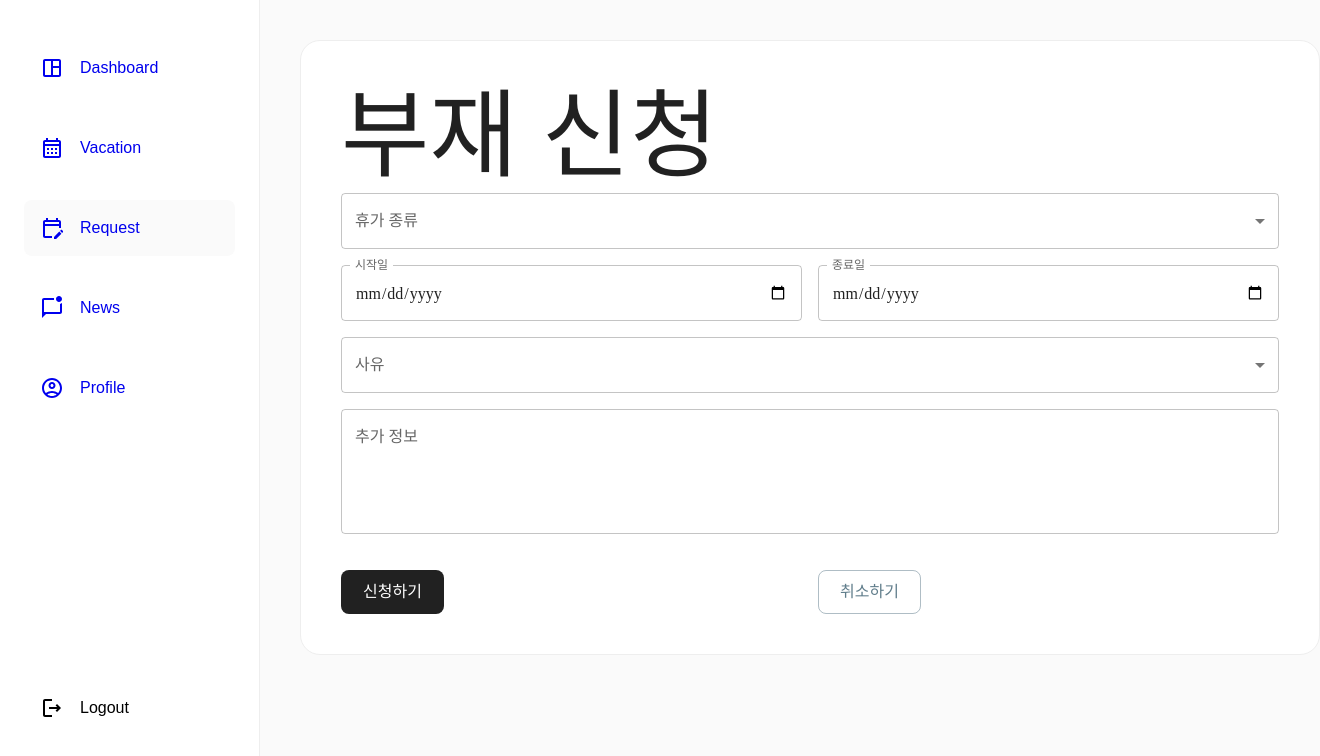
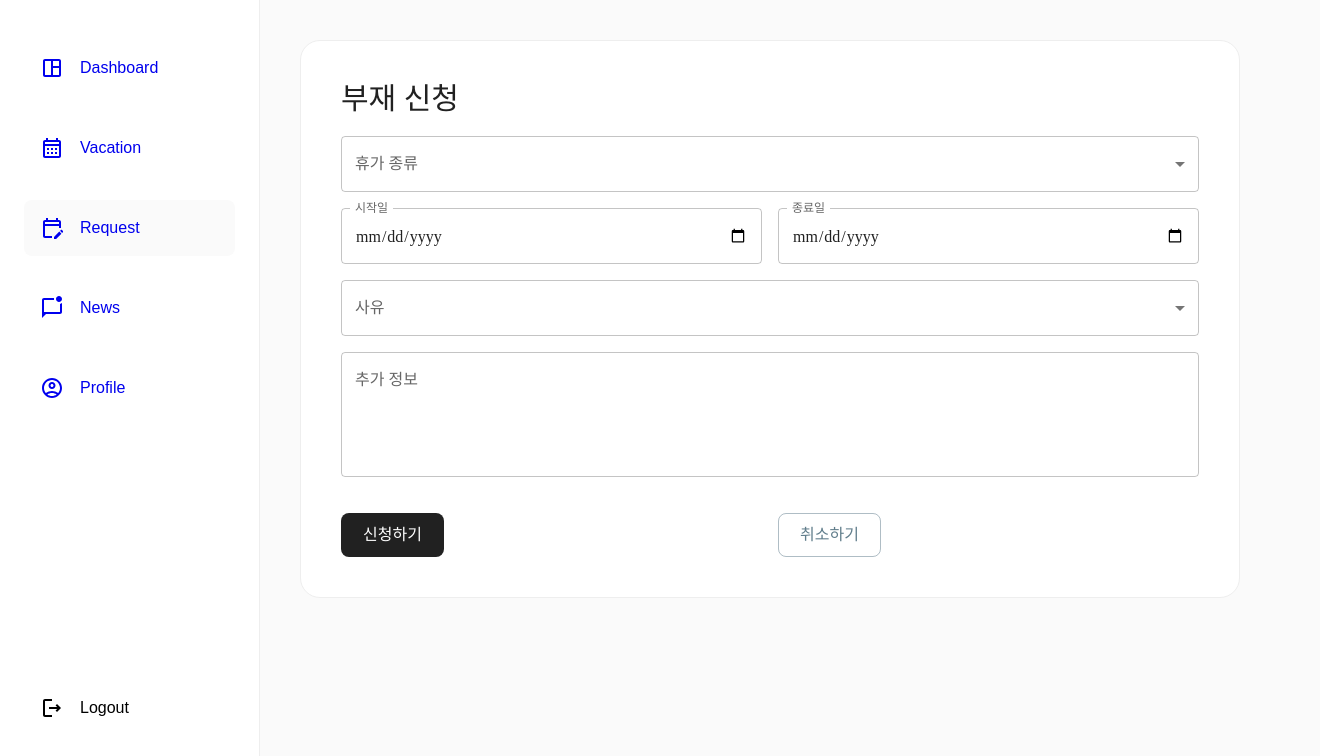
Before and after one commit to SSUDNG/toy1-group3, a React (Create React App) app: page /request in a window 1280 px wide. Shown: the top 756 px of the page, 1320 px wide, since content can reach past the window. Built offline with nearby package versions, Linux system fonts and the light colour scheme; no server answers; sample sign-in values are in the browser's storage; a web font is replaced by a local one.

Commit message:
theme/css edits

```diff
--- a/src/components/SideBar.module.css
+++ b/src/components/SideBar.module.css
@@ -33,7 +33,8 @@ ul {
 
 .sideBar ul .on {
   background: #fafafa;
-  color: #000;
+  color: #212121;
+  font-weight: 500;
 }
 
 .sideBar ul li > * {
@@ -53,12 +54,15 @@ a {
   text-decoration: none;
   outline: none;
 }
-a:hover,
 a:active,
 a:visited {
   text-decoration: none;
   color: inherit;
 }
+a:hover {
+  color: #212121;
+}
+
 button {
   padding: 0;
 }
--- a/src/components/TAAHeader.tsx
+++ b/src/components/TAAHeader.tsx
@@ -5,6 +5,7 @@ import {
   MenuItem,
   SelectChangeEvent,
 } from "@mui/material";
+import Typography from "@mui/material/Typography";
 import React from "react";
 import styles from "../pages/TAAListPage/TAA.module.css";
 
@@ -20,7 +21,7 @@ function TAAHeader({ current, onSelect }: TAAHeaderProps) {
 
   return (
     <Container className={styles.headerContainer}>
-      <h1>근태신청 목록</h1>
+      <Typography variant="h1">근태신청 목록</Typography>
 
       <Select value={current} onChange={selectType}>
         <MenuItem value="전체">전체</MenuItem>
@@ -31,9 +32,7 @@ function TAAHeader({ current, onSelect }: TAAHeaderProps) {
         <MenuItem value="기타">기타</MenuItem>
       </Select>
 
-      <Button variant="contained" size="large" className={styles.btn}>
-        근태신청하기
-      </Button>
+      <Button>근태신청하기</Button>
     </Container>
   );
 }
--- a/src/defaultTheme.js
+++ b/src/defaultTheme.js
@@ -4,6 +4,11 @@ import "pretendard/dist/web/static/pretendard.css";
 const theme = createTheme({
   typography: {
     fontFamily: ["Pretendard"].join(","),
+    h1: {
+      fontSize: 30,
+      fontWeight: 500,
+      marginBottom: 20,
+    },
   },
   palette: {
     background: {
--- a/src/pages/RequestPage/Request.module.css
+++ b/src/pages/RequestPage/Request.module.css
@@ -1,7 +1,6 @@
 .form {
   padding: 40px;
   margin: 40px;
-  width: 100%;
   background-color: #fff;
   border-radius: 20px;
   border: 1px solid #EEEEEE;
```
